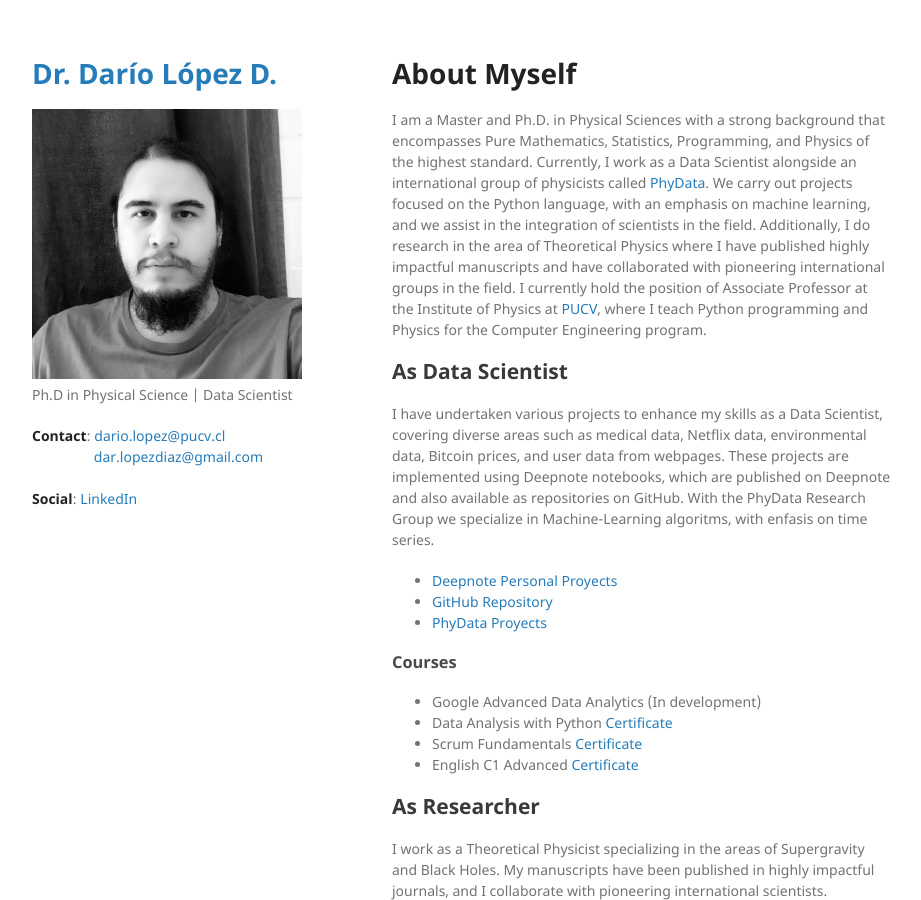
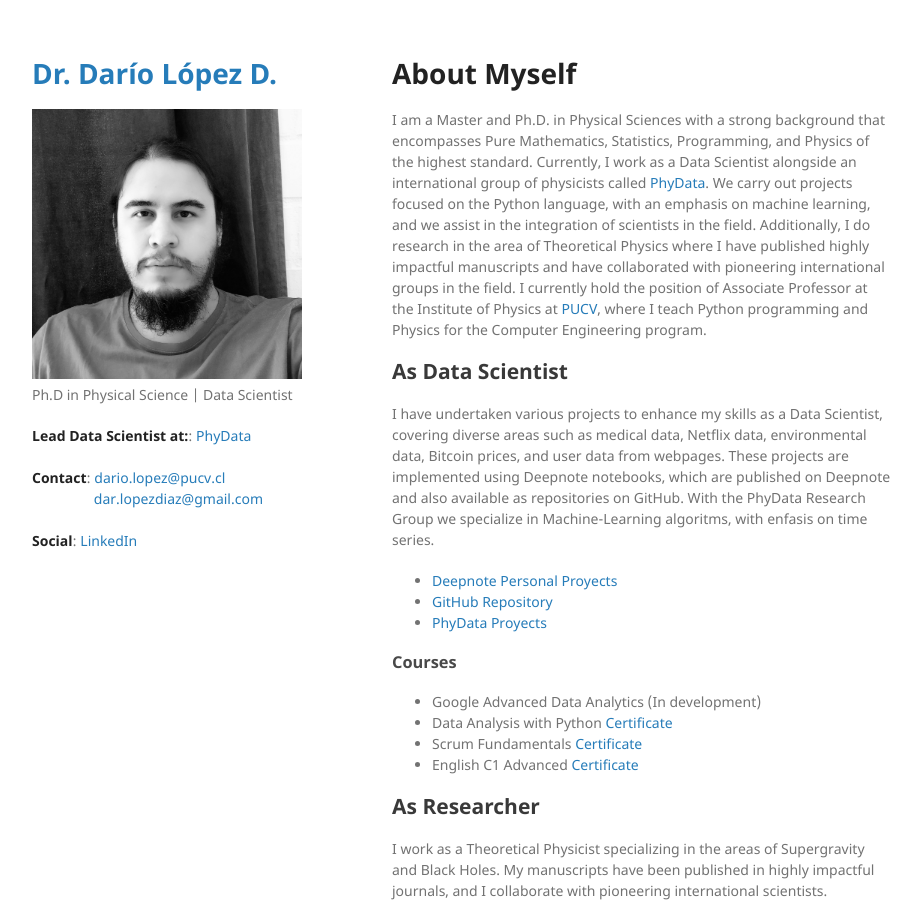
Before and after one commit to dariolopezd/dariolopezd.github.io, a Jekyll site: the page built from index.md, in a window 1280 px wide and 900 px high. Shown: the whole window, without its empty margins (178-1099 px from the left). Built offline with Jekyll 4.4.1, drawn with Linux system fonts in a browser that asks for light colours; our own code applies the rules of GitHub Pages for plain Markdown files.

Commit message:
Update default.html

```diff
--- a/_layouts/default.html
+++ b/_layouts/default.html
@@ -29,6 +29,7 @@
 
         {% if site.github.is_user_page %}
         <!-- <p class="view"><a href="{{ site.github.owner_url }}">View My GitHub Profile</a></p> -->
+        <strong>Lead Data Scientist at:</strong>: <a href="https://phydata.github.io/"> PhyData </a> <br> <br>
         <strong>Contact</strong>: <a href="mailto:dario.lopez@pucv.cl"> dario.lopez@pucv.cl </a> <br>
         &nbsp;&nbsp;&nbsp;&nbsp;&nbsp;&nbsp;&nbsp;&nbsp;&nbsp;&nbsp;&nbsp;&nbsp;&nbsp;&nbsp;&nbsp;&nbsp; <a href="mailto:dar.lopezdiaz@gmail.com"> dar.lopezdiaz@gmail.com </a> <br> <br>
         <strong>Social</strong>: <a href="https://www.linkedin.com/in/dar%C3%ADo-l%C3%B3pez-d%C3%ADaz-6b646837/"> LinkedIn</a>
```
